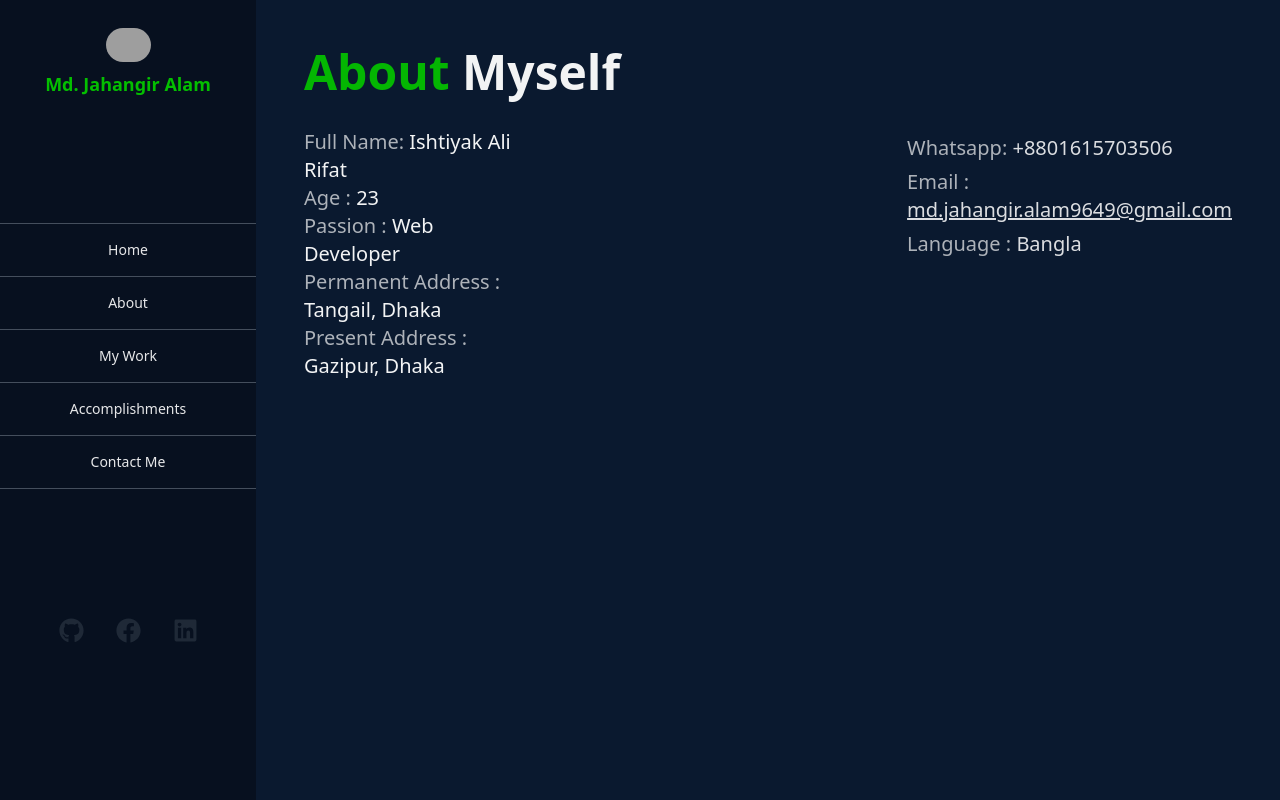
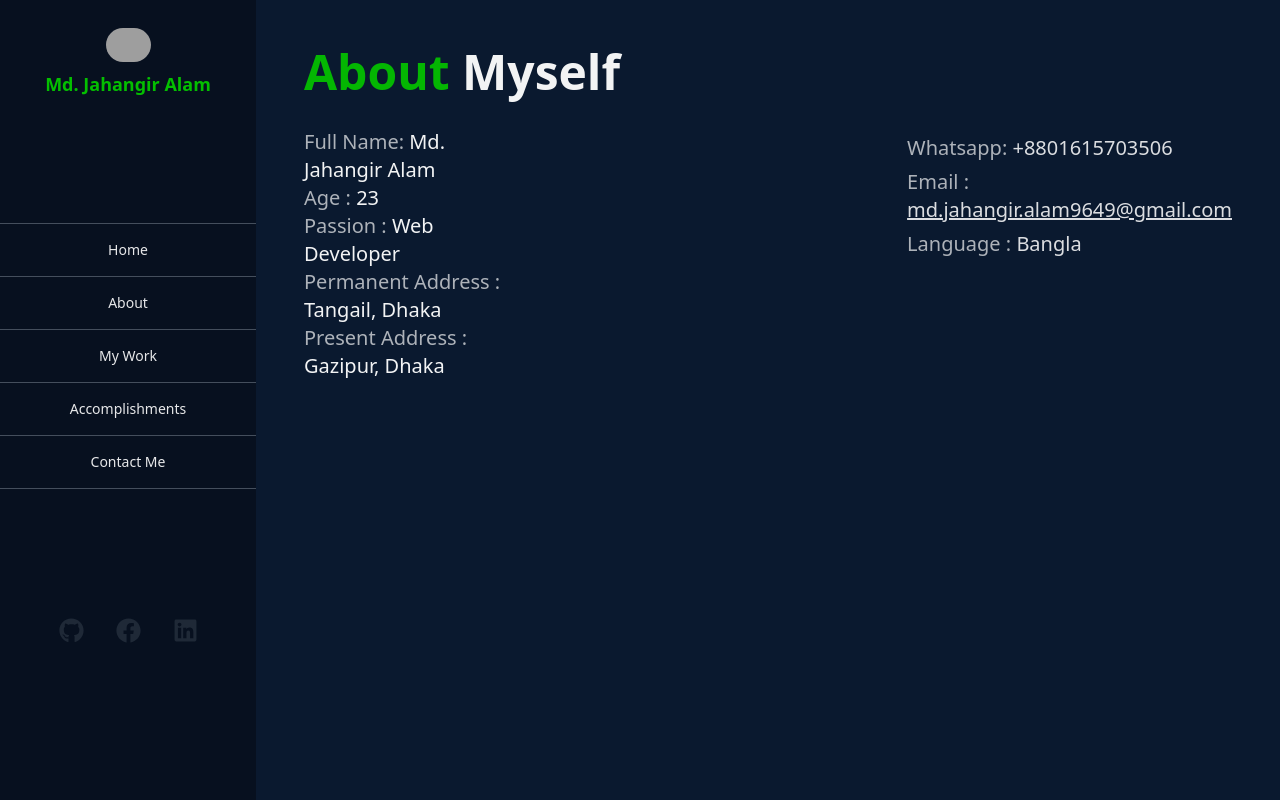
Before and after one commit to Jahangir506/md.jahangir.alam_portfolio, a Next.js app: page /about in a window 1280 px wide. Built offline with nearby package versions, Linux system fonts and the light colour scheme; grey boxes are pictures that could not be loaded.

Commit message:
change something

```diff
--- a/src/app/about/page.js
+++ b/src/app/about/page.js
@@ -10,8 +10,7 @@ const page = () => {
         <div className="mt-8 space-y-1.5 flex gap-96 w-full">
           <div>
             <h4 className="text-xl ">
-              <span className="opacity-70 text-white">Full Name:</span> Ishtiyak
-              Ali Rifat
+              <span className="opacity-70 text-white">Full Name:</span> Md. Jahangir Alam
             </h4>
             <h4 className="text-xl ">
               <span className="opacity-70 text-white">Age : </span> 23
```
